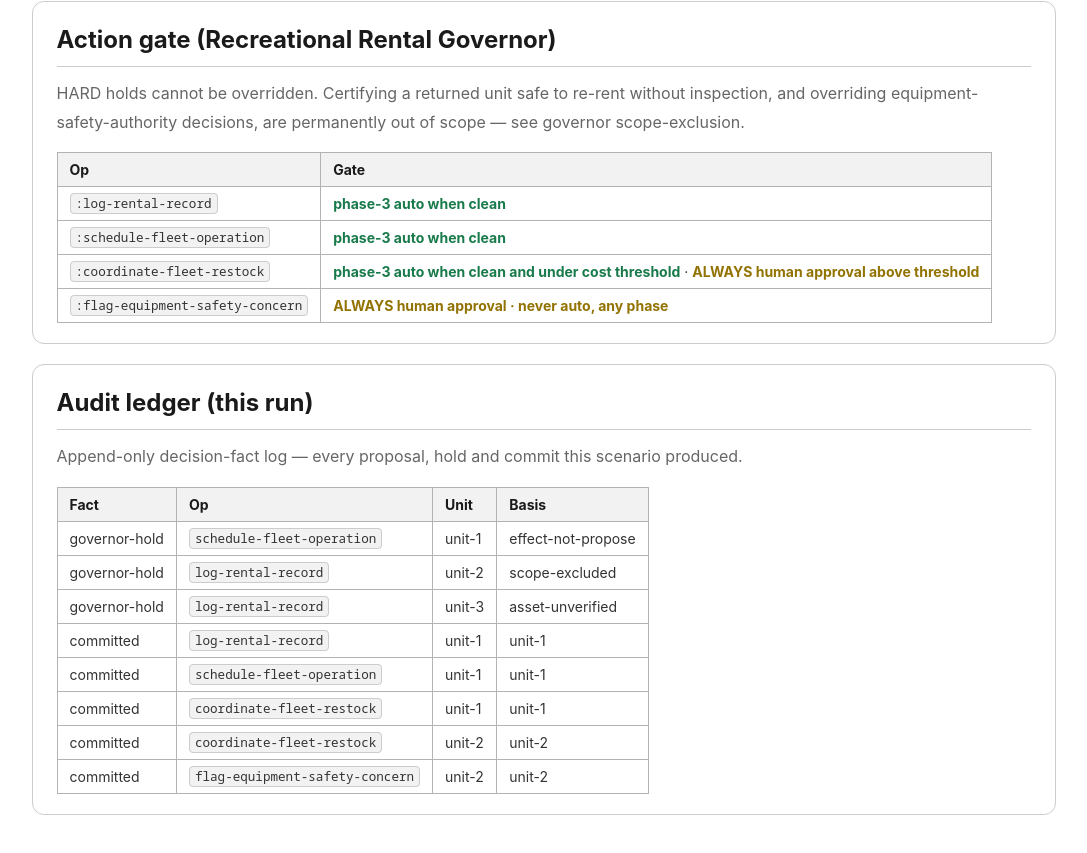
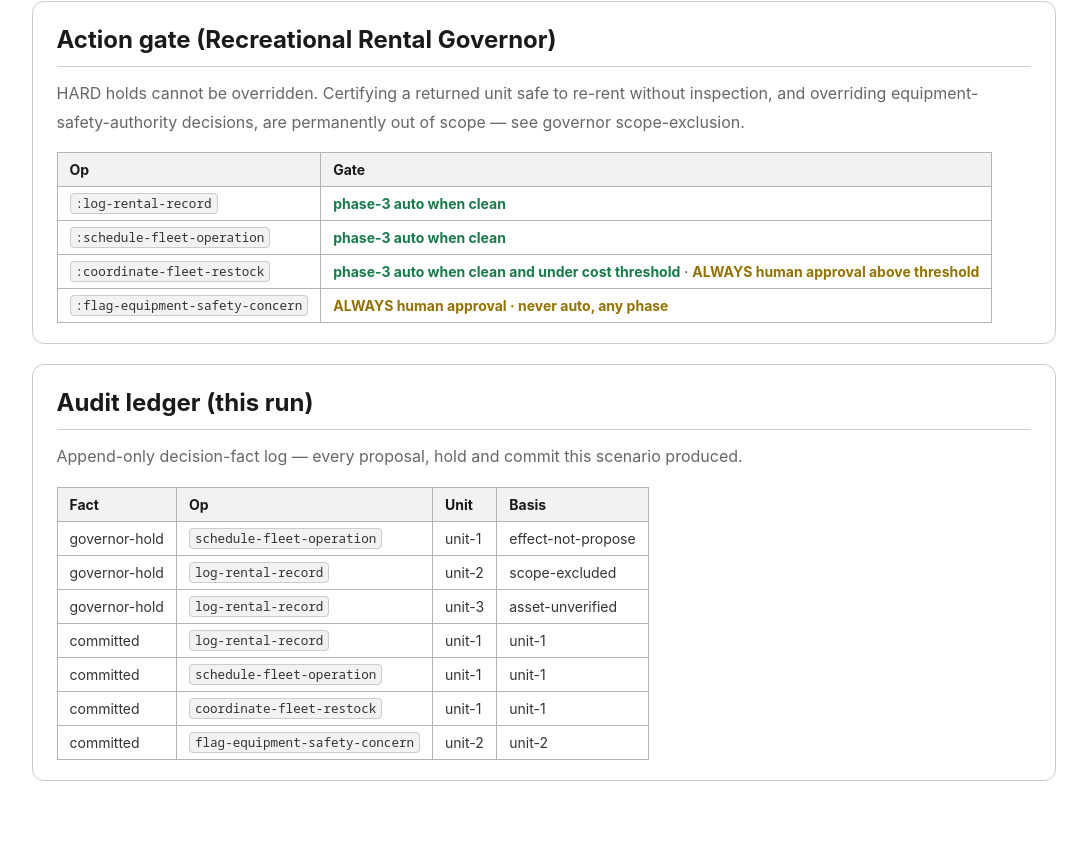
Before and after one commit to cloud-itonami/cloud-itonami-isic-7721, a plain HTML site: page docs/samples/operator-console.html in a window 1280 px wide. Shown: the part 517-1370 px from the top of the page, without its empty margins (89-1176 px from the left). Drawn offline with Linux system fonts and the light colour scheme.

Commit message:
chore(console): nightly regeneration through the real actor

```diff
--- a/docs/samples/operator-console.html
+++ b/docs/samples/operator-console.html
@@ -2503,7 +2503,6 @@ img,svg { max-width: 100%; height: auto; }</style></head><body>
         <tr><td>committed</td><td><code>log-rental-record</code></td><td>unit-1</td><td>unit-1</td></tr>
         <tr><td>committed</td><td><code>schedule-fleet-operation</code></td><td>unit-1</td><td>unit-1</td></tr>
         <tr><td>committed</td><td><code>coordinate-fleet-restock</code></td><td>unit-1</td><td>unit-1</td></tr>
-        <tr><td>committed</td><td><code>coordinate-fleet-restock</code></td><td>unit-2</td><td>unit-2</td></tr>
         <tr><td>committed</td><td><code>flag-equipment-safety-concern</code></td><td>unit-2</td><td>unit-2</td></tr>
       </tbody>
     </table>
```
